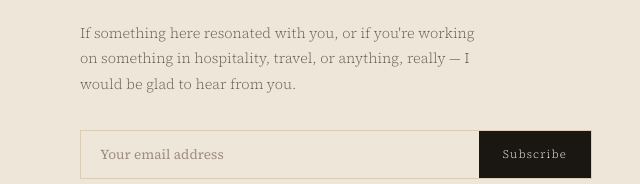
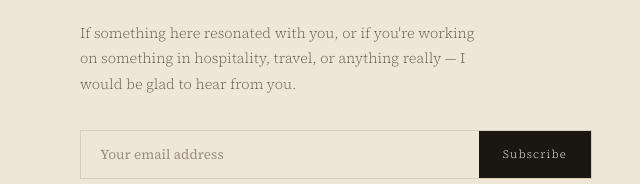
Before and after one commit to FazlanR/fazlan-journey, a plain HTML site: page index.html in a window 1280 px wide. Shown: the part 8549-8733 px from the top of the page, 0-640 px from the left. Drawn offline with nearby package versions, Linux system fonts and the light colour scheme; a web font is replaced by a local one.

Commit message:
Remove unnecessary comma in contact section

```diff
--- a/index.html
+++ b/index.html
@@ -485,7 +485,7 @@
 <section id="contact">
   <div class="fade-in">
     <h2 class="contact-title">Stay in touch.</h2>
-    <p class="contact-body">If something here resonated with you, or if you're working on something in hospitality, travel, or anything, really — I would be glad to hear from you.</p>
+    <p class="contact-body">If something here resonated with you, or if you're working on something in hospitality, travel, or anything really — I would be glad to hear from you.</p>
     <div class="newsletter-form">
       <input type="email" class="newsletter-input" placeholder="Your email address">
       <button class="newsletter-btn">Subscribe</button>
```
